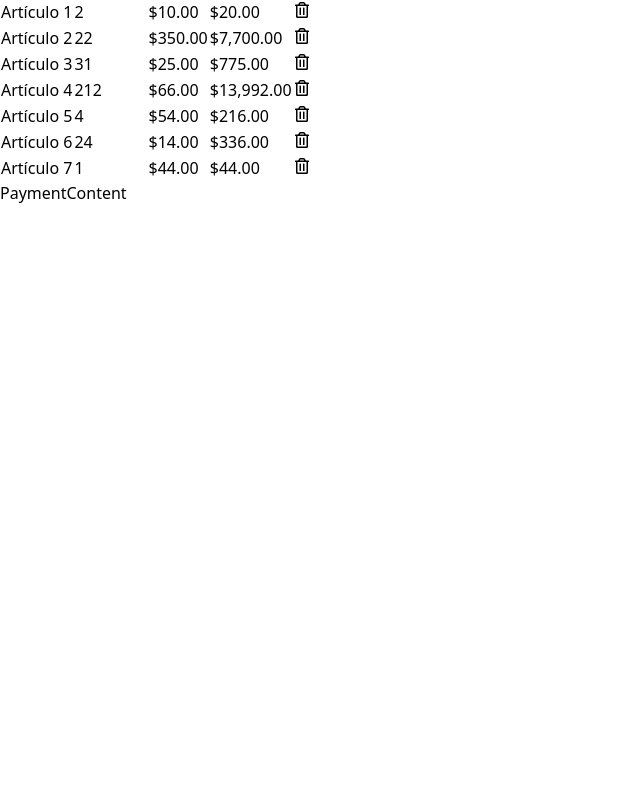
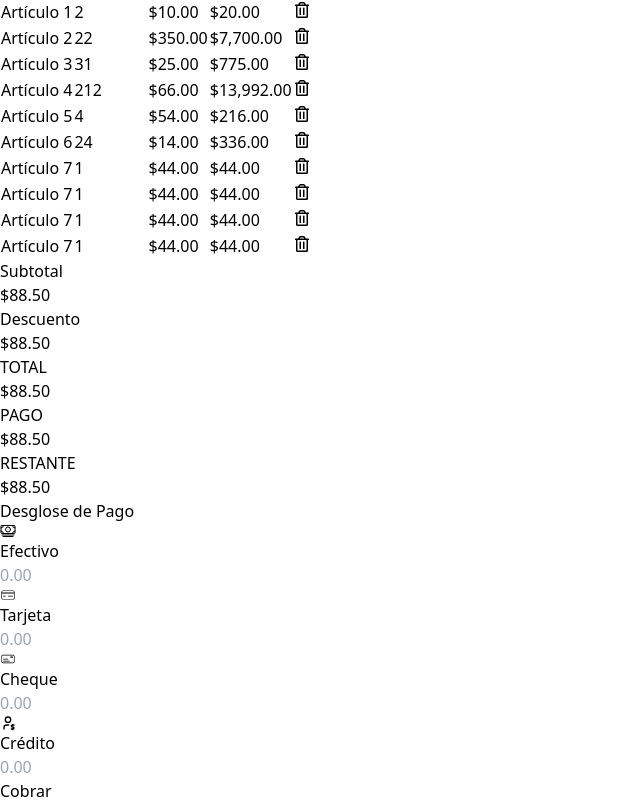
Before and after one commit to manuelprgit/transacciON, a React (Vite) app: page /invoice in a window 1280 px wide. Shown: the part 1643-2446 px from the top of the page, without its empty margins (0-640 px from the left). Before the commit the page ends 1848 px from the top, so only its background shows below. Built offline with nearby package versions, Linux system fonts and the light colour scheme.

Commit message:
Terminacion del diseño de facturacion

```diff
--- a/src/Pages/Invoice/Invoice.jsx
+++ b/src/Pages/Invoice/Invoice.jsx
@@ -8,14 +8,12 @@ export const Invoice = () => {
     return (
         <>
             <ModuleHeader icon={<CiReceipt />} title="Creación de Facturas" />
-            <div className="flex">
+            <div className="flex w-full gap-2">
                 <div className="w-2/3">
                     <InputSearch />
                     <ArticleTable />
                 </div>
-                <div>
-                    <PaymentContent />
-                </div>
+                <PaymentContent />
             </div>
         </>
     )
--- a/src/components/ArticleTable/ArticleTable.jsx
+++ b/src/components/ArticleTable/ArticleTable.jsx
@@ -46,12 +46,30 @@ const articles = [
         price: 44.00,
         quantity: 1
     },
+    {
+        id: 8,
+        name: 'Artículo 7',
+        price: 44.00,
+        quantity: 1
+    },
+    {
+        id: 9,
+        name: 'Artículo 7',
+        price: 44.00,
+        quantity: 1
+    },
+    {
+        id: 10,
+        name: 'Artículo 7',
+        price: 44.00,
+        quantity: 1
+    },
 ]
 
 export const ArticleTable = () => {
     return (
         <>
-            <div className="overflow-x-auto ">
+            <div className="overflow-x-auto overflow-y-auto h-[500px]">
                 <table className="min-w-full bg-white border border-gray-200">
                     <thead>
                         <tr>
@@ -82,8 +100,8 @@ export const ArticleTable = () => {
                             />
                         ))}
                     </tbody>
-                </table>
-            </div>
+                </table >
+            </div >
         </>
     )
 }
--- a/src/components/PaymentContent/PaymentContent.jsx
+++ b/src/components/PaymentContent/PaymentContent.jsx
@@ -1,7 +1,75 @@
 import React from 'react'
+import { IoCashOutline } from "react-icons/io5";
+import { CiCreditCard1, CiMoneyCheck1 } from "react-icons/ci";
+import { TbUserDollar } from "react-icons/tb";
+
+import { formatMoney } from '../../helpers/formatterNumber';
 
 export const PaymentContent = () => {
     return (
-        <div className=''>PaymentContent</div>
+        <div className='w-1/3 border border-solid min-w-[350px] max-w-[350px] border-gray-300 rounded-lg pb-6'>
+            <div className='flex justify-between p-4 border-b'>
+                <p>Subtotal</p>
+                <p>$88.50</p>
+            </div>
+            <div className='flex justify-between p-4 border-b'>
+                <p>Descuento</p>
+                <p>$88.50</p>
+            </div>
+            <div className='flex justify-between p-4 border-b font-semibold text-lg'>
+                <p className='text-red-500'>TOTAL</p>
+                <p>$88.50</p>
+            </div>
+            <div className='flex'>
+                <div className=' p-4 border-b font-semibold w-1/2'>
+                    <p className=''>PAGO</p>
+                    <p className='text-lg text-center'>$88.50</p>
+                </div>
+                <div className='border border-solid '></div>
+                <div className=' p-4 border-b font-semibold w-1/2'>
+                    <p className=''>RESTANTE</p>
+                    <p className='text-lg text-center text-red-500'>$88.50</p>
+                </div>
+            </div>
+            <div className='p-4'>
+                <p className='mb-4'>Desglose de Pago</p>
+
+                <div className='flex h-10 justify-between items-center border border-solid px-4 min-w-80 rounded-lg border-gray-300 mb-4'>
+                    <div className='flex items-center gap-2'>
+                        <IoCashOutline className='text-xl' />
+                        <p>Efectivo</p>
+                    </div>
+                    <input type='text' className='outline-none text-right border-b border-gray-400' placeholder='0.00' />
+                </div>
+
+                <div className='flex h-10 justify-between items-center border border-solid px-4 min-w-80 rounded-lg border-gray-300 mb-4'>
+                    <div className='flex items-center gap-2'>
+                        <CiCreditCard1 className='text-xl' />
+                        <p>Tarjeta</p>
+                    </div>
+                    <input type='text' className='outline-none text-right border-b border-gray-400' placeholder='0.00' />
+                </div>
+
+                <div className='flex h-10 justify-between items-center border border-solid px-4 min-w-80 rounded-lg border-gray-300 mb-4'>
+                    <div className='flex items-center gap-2'>
+                        <CiMoneyCheck1 className='text-xl' />
+                        <p>Cheque</p>
+                    </div>
+                    <input type='text' className='outline-none text-right border-b border-gray-400' placeholder='0.00' />
+                </div>
+
+                <div className='flex h-10 justify-between items-center border border-solid px-4 min-w-80 rounded-lg border-gray-300 mb-4'>
+                    <div className='flex items-center gap-2'>
+                        <TbUserDollar className='text-xl' />
+                        <p>Crédito</p>
+                    </div>
+                    <input type='text' className='outline-none text-right border-b border-gray-400' placeholder='0.00' />
+                </div>
+
+            </div>
+            <div className='grid place-content-center'>
+                <button className='h-10 w-40 bg-green-300 rounded-lg border border-solid transition active:bg-green-400 font-semibold text-green-900'>Cobrar</button>
+            </div>
+        </div>
     )
 }
```
